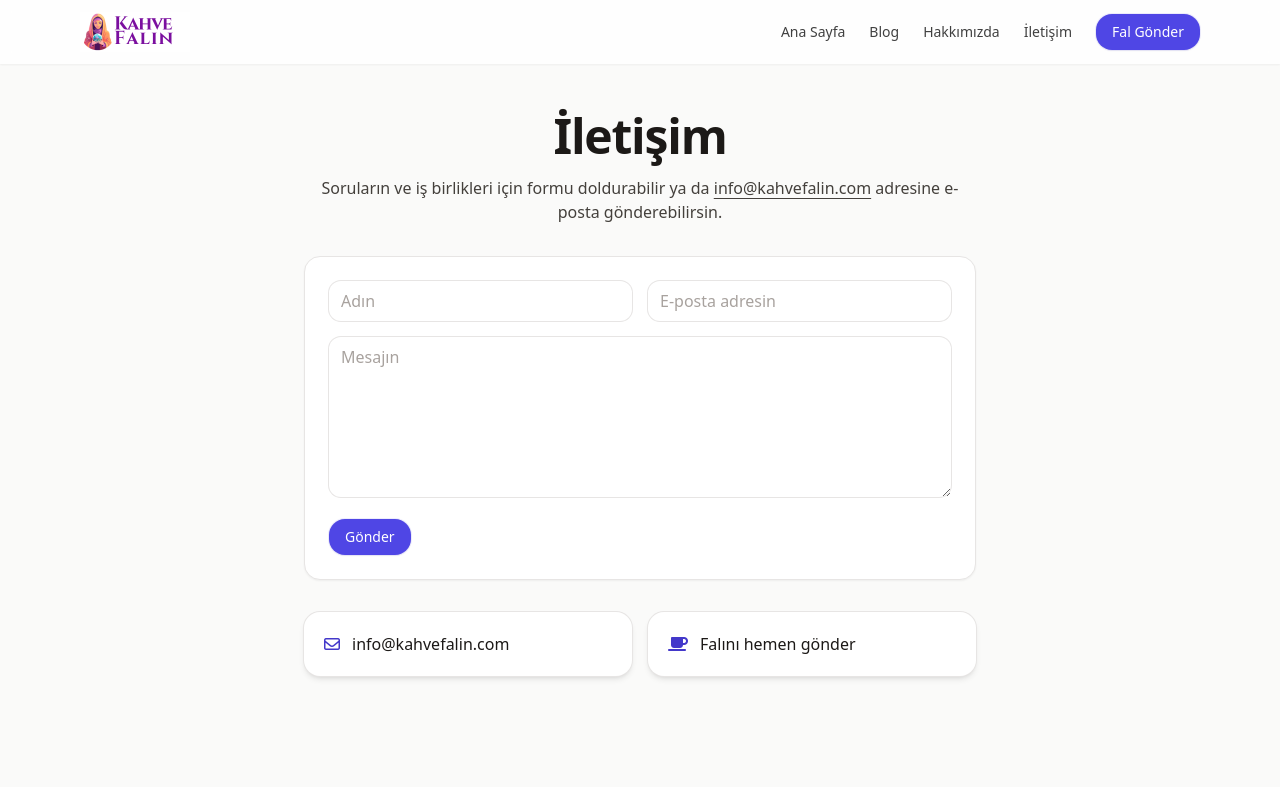
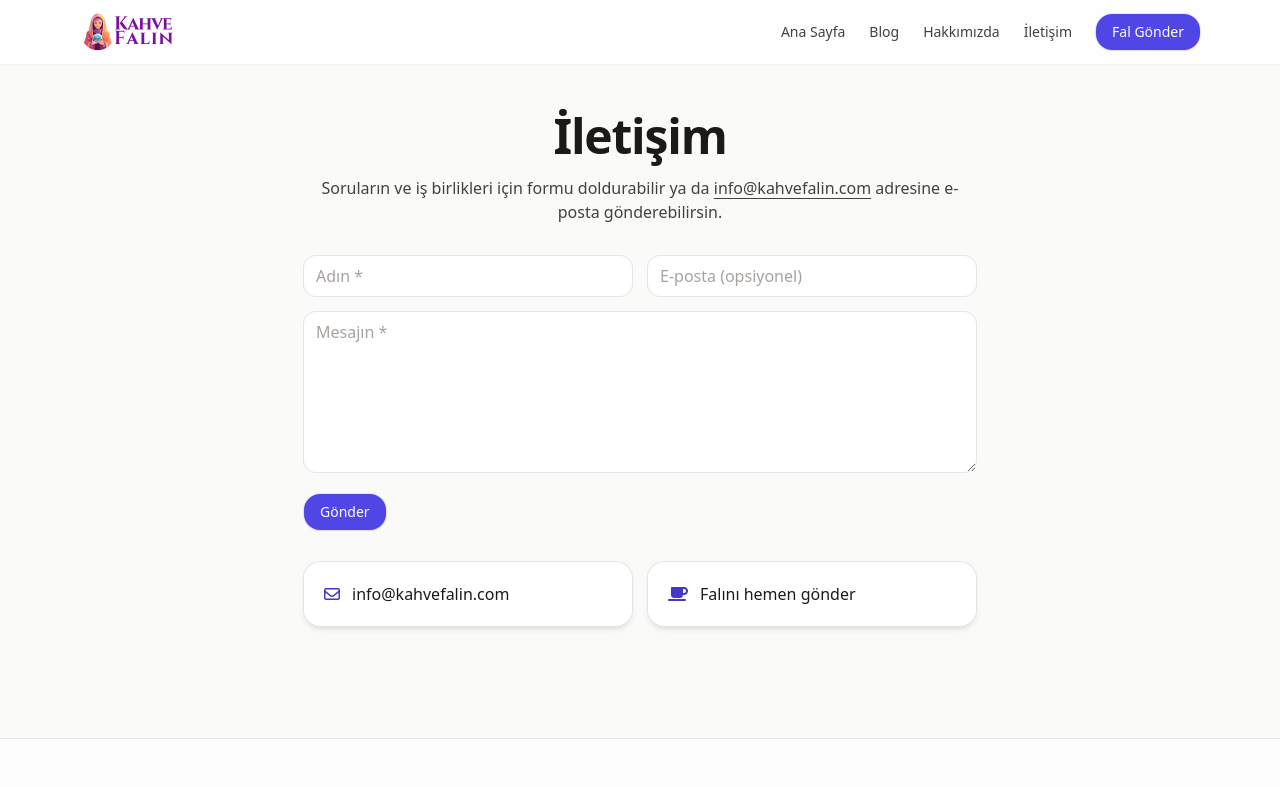
Before and after one commit to kuleliworks/kahve-fali, a Next.js app: page /iletisim in a window 1280 px wide. Shown: the top 787 px of the page. Built offline with nearby package versions, Linux system fonts and the light colour scheme.

Commit message:
Update ContactForm.tsx

```diff
--- a/components/ContactForm.tsx
+++ b/components/ContactForm.tsx
@@ -1,4 +1,3 @@
-// components/ContactForm.tsx
 "use client";
 
 import { useState } from "react";
@@ -7,81 +6,90 @@ export default function ContactForm() {
   const [name, setName] = useState("");
   const [email, setEmail] = useState("");
   const [message, setMessage] = useState("");
-  const [sending, setSending] = useState(false);
-  const [ok, setOk] = useState(false);
-  const [error, setError] = useState<string | null>(null);
+
+  const [loading, setLoading] = useState(false);
+  const [ok, setOk] = useState<boolean | null>(null);
+  const [err, setErr] = useState<string | null>(null);
 
   async function onSubmit(e: React.FormEvent) {
     e.preventDefault();
-    setError(null);
-    setOk(false);
+    setLoading(true);
+    setOk(null);
+    setErr(null);
 
-    if (!name || !email || !message) {
-      setError("Lütfen tüm alanları doldurun.");
-      return;
-    }
+    // 18 sn sonra vazgeç (sunucu beklerse buton takılı kalmasın)
+    const ac = new AbortController();
+    const t = setTimeout(() => ac.abort(), 18000);
 
-    setSending(true);
     try {
       const res = await fetch("/api/contact", {
         method: "POST",
         headers: { "Content-Type": "application/json" },
-        cache: "no-store",
+        signal: ac.signal,
         body: JSON.stringify({ name, email, message }),
       });
 
-      const json = await res.json().catch(() => ({}));
+      clearTimeout(t);
+
+      // Yanıt JSON değilse bile takılma
+      let json: any = null;
+      try {
+        json = await res.json();
+      } catch {
+        /* noop */
+      }
+
       if (!res.ok || !json?.ok) {
-        throw new Error(json?.error || "Mesaj gönderilemedi.");
+        throw new Error(json?.error || `Sunucu hatası (${res.status})`);
       }
 
       setOk(true);
       setName("");
       setEmail("");
       setMessage("");
-    } catch (err: any) {
-      setError(err?.message || "Beklenmeyen bir hata oluştu.");
+    } catch (e: any) {
+      setOk(false);
+      setErr(e?.name === "AbortError" ? "Zaman aşımı. Lütfen tekrar deneyin." : (e?.message || "Gönderilemedi."));
     } finally {
-      setSending(false);
+      clearTimeout(t);
+      setLoading(false);
     }
   }
 
   return (
-    <form onSubmit={onSubmit} className="mx-auto mt-8 max-w-2xl rounded-2xl border border-stone-200 bg-white p-6 shadow-sm">
+    <form onSubmit={onSubmit} className="mx-auto mt-8 max-w-2xl space-y-4">
       <div className="grid gap-4 sm:grid-cols-2">
         <input
           className="input"
-          placeholder="Adın"
+          placeholder="Adın *"
           value={name}
           onChange={(e) => setName(e.target.value)}
           required
         />
         <input
           className="input"
+          placeholder="E-posta (opsiyonel)"
           type="email"
-          placeholder="E-posta adresin"
           value={email}
           onChange={(e) => setEmail(e.target.value)}
-          required
         />
       </div>
 
-      <div className="mt-4">
       <textarea
         className="input h-40"
-          placeholder="Mesajın"
+        placeholder="Mesajın *"
         value={message}
         onChange={(e) => setMessage(e.target.value)}
         required
       />
-      </div>
 
-      <div className="mt-4 flex items-center justify-between">
-        <button type="submit" className="btn btn-primary" disabled={sending}>
-          {sending ? "Gönderiliyor…" : "Gönder"}
+      <div className="flex items-center gap-3">
+        <button className="btn btn-primary" type="submit" disabled={loading}>
+          {loading ? "Gönderiliyor…" : "Gönder"}
         </button>
-        {ok && <span className="text-sm text-green-600">Mesajın alındı, teşekkürler.</span>}
-        {error && <span className="text-sm text-red-600">{error}</span>}
+
+        {ok && <span className="text-green-600 text-sm">Mesajın alındı. Teşekkürler!</span>}
+        {ok === false && <span className="text-red-600 text-sm">{err}</span>}
       </div>
     </form>
   );
```
Lines whose indentation alone changed are shown as unchanged.
